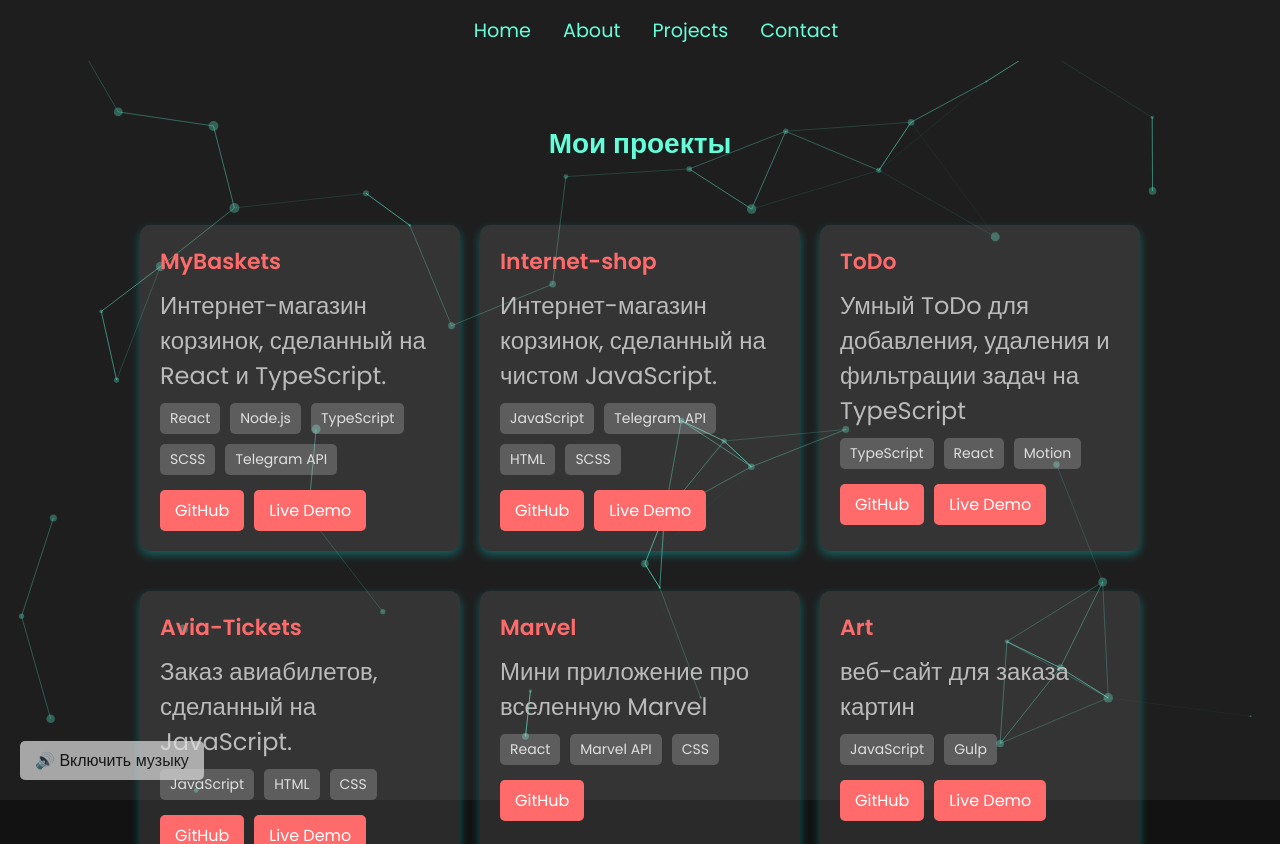
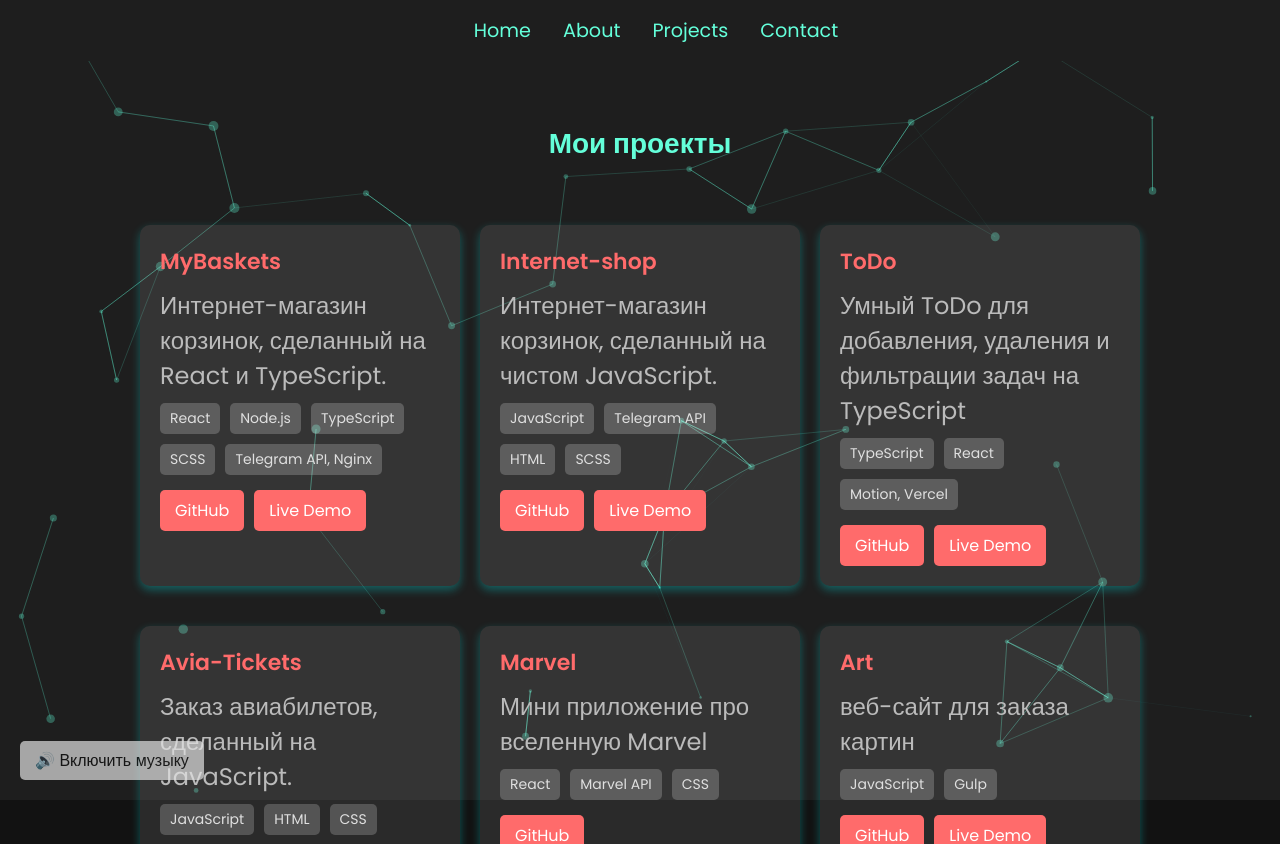
Before and after one commit to genssi/my-portfolio, a React (Create React App) app: page /projects in a window 1280 px wide. Shown: the top 844 px of the page. Built offline with nearby package versions, Linux system fonts and the light colour scheme.

Commit message:
описание технологий

```diff
--- a/src/components/pages/Projects.tsx
+++ b/src/components/pages/Projects.tsx
@@ -14,7 +14,7 @@ const projects: IProject[] = [
     {
         title: "MyBaskets",
         description: "Интернет-магазин корзинок, сделанный на React и TypeScript.",
-        technologies: ["React", "Node.js", "TypeScript", "SCSS", "Telegram API"],
+        technologies: ["React", "Node.js", "TypeScript", "SCSS", "Telegram API, Nginx"],
         github: "https://github.com/genssi/Soul-House.git",
         demo: "https://www.mybaskets.online/",
       },
@@ -28,7 +28,7 @@ const projects: IProject[] = [
       {
         title: "ToDo",
         description: "Умный ToDo для добавления, удаления и фильтрации задач на TypeScript",
-        technologies: ["TypeScript", "React", "Motion"],
+        technologies: ["TypeScript", "React", "Motion, Vercel"],
         github: "https://github.com/genssi/ToDo.git",
         demo: "https://to-do-beta-green.vercel.app/",
       },
```
